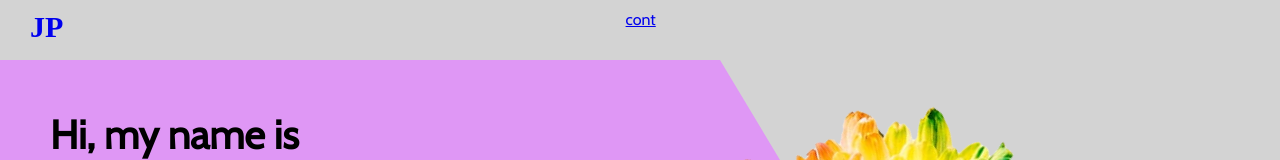
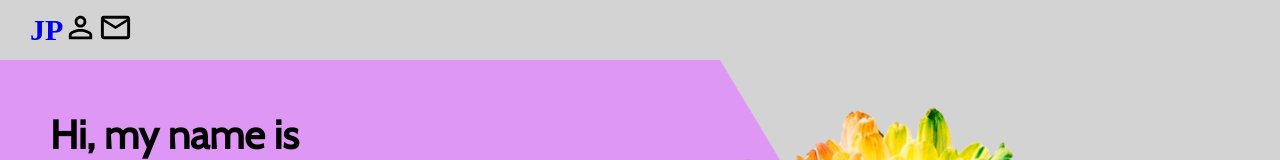
Before and after one commit to jesspesale/portfolio-site, a React (Create React App) app: page / in a window 1280 px wide. Shown: the top 160 px of the page. Built offline with nearby package versions, Linux system fonts and the light colour scheme.

Commit message:
added person and mail icon and some inline centered styling

```diff
--- a/src/components/Navbar/Navbar.css
+++ b/src/components/Navbar/Navbar.css
@@ -24,7 +24,8 @@
 }
 
 .nav-left{
-
+    display: flex;
+    align-items: center;
 }
 
 .nav-right{
--- a/src/components/Navbar/Navbar.jsx
+++ b/src/components/Navbar/Navbar.jsx
@@ -1,4 +1,6 @@
 import "./navbar.css"
+import PersonOutlineIcon from "@material-ui/icons/PersonOutline";
+import MailOutlineIcon from "@material-ui/icons/MailOutline";
 
 const Navbar = () => {
 
@@ -9,14 +11,18 @@ const Navbar = () => {
             <a href="#intro" className="logo">
               JP
             </a>
+            <div className="itemContainer">
+              <PersonOutlineIcon fontSize="large" className="icon" />
+              <MailOutlineIcon fontSize="large" className="icon" />
+            </div>
           </div>
-          <a href="#contact">cont</a>
+
           <div className="nav-right">
-            <div className="menu">
+            {/* <div className="menu">
               <span className="line1"></span>
               <span className="line2"></span>
               <span className="line3"></span>
-            </div>
+            </div> */}
           </div>
         </div>
       </div>
```
